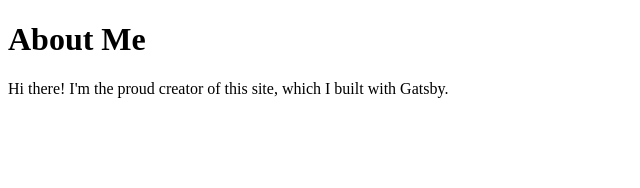
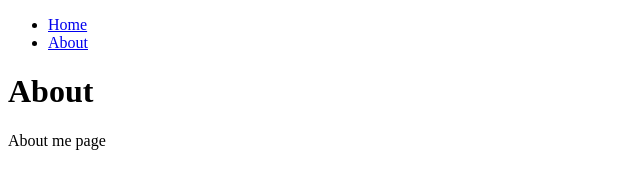
Before and after one commit to 01bswide/my-gatsby-site, a Gatsby site: page /about in a window 1280 px wide. Shown: the whole page, without its empty margins (0-640 px from the left). Built offline with nearby package versions, Linux system fonts and the light colour scheme; Gatsby itself is replaced by a stand-in of ours.

Commit message:
gatsby tutoral part 2

```diff
--- /dev/null
+++ b/src/components/layout.js
@@ -0,0 +1,24 @@
+import * as React from "react";
+import { Link } from "gatsby";
+
+const Layout = ({ pageTitle, children }) => {
+  return (
+    <main>
+      <title>{pageTitle}</title>
+      <nav>
+        <ul>
+          <li>
+            <Link to="/">Home</Link>
+          </li>
+          <li>
+            <Link to="/about">About</Link>
+          </li>
+        </ul>
+      </nav>
+      <h1>{pageTitle}</h1>
+      {children}
+    </main>
+  );
+};
+
+export default Layout;
--- a/src/pages/about.js
+++ b/src/pages/about.js
@@ -1,14 +1,11 @@
 import * as React from "react";
+import Layout from "../components/layout";
 
 const AboutPage = () => {
   return (
-    <main>
-      <title>About Me</title>
-      <h1>About Me</h1>
-      <p>
-        Hi there! I'm the proud creator of this site, which I built with Gatsby.
-      </p>
-    </main>
+    <Layout pageTitle="About">
+      <p>About me page</p>
+    </Layout>
   );
 };
 
```
Also changed, not shown: src/pages/index.js (+4 -5 lines).
